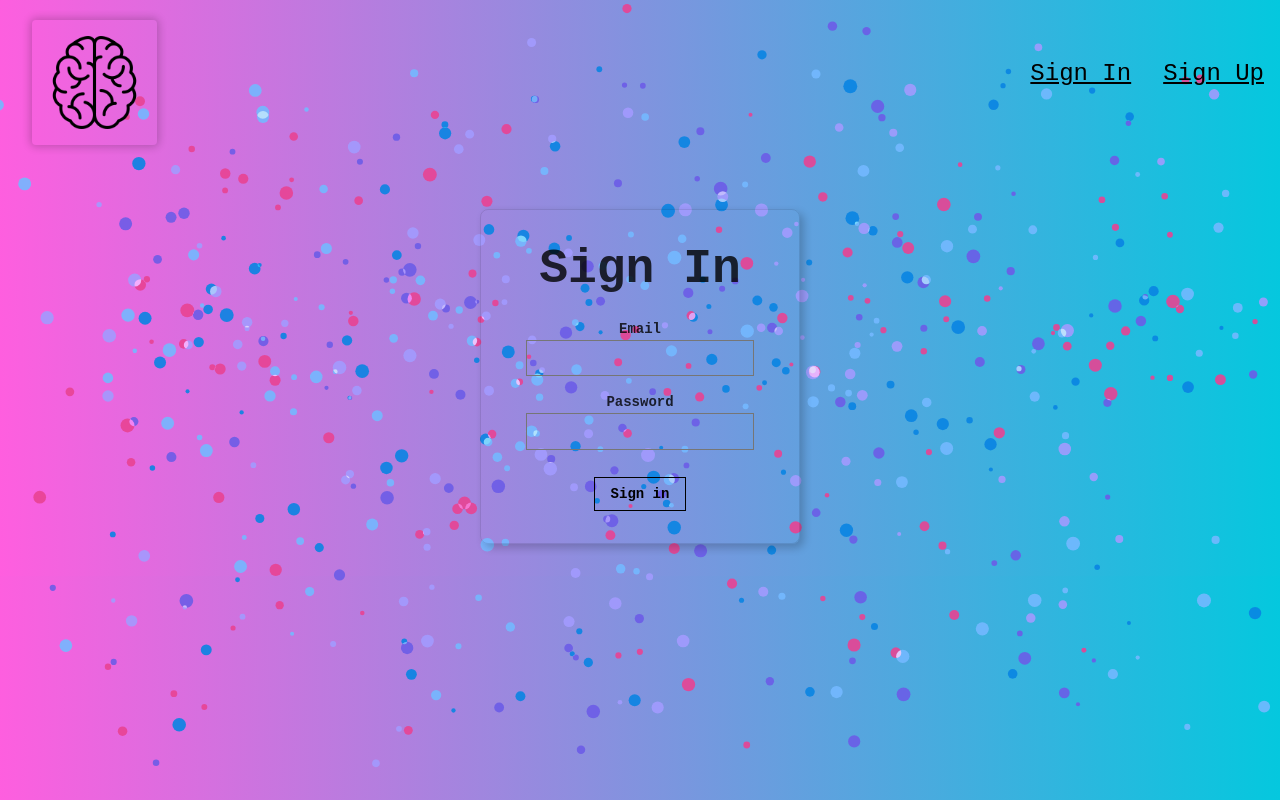
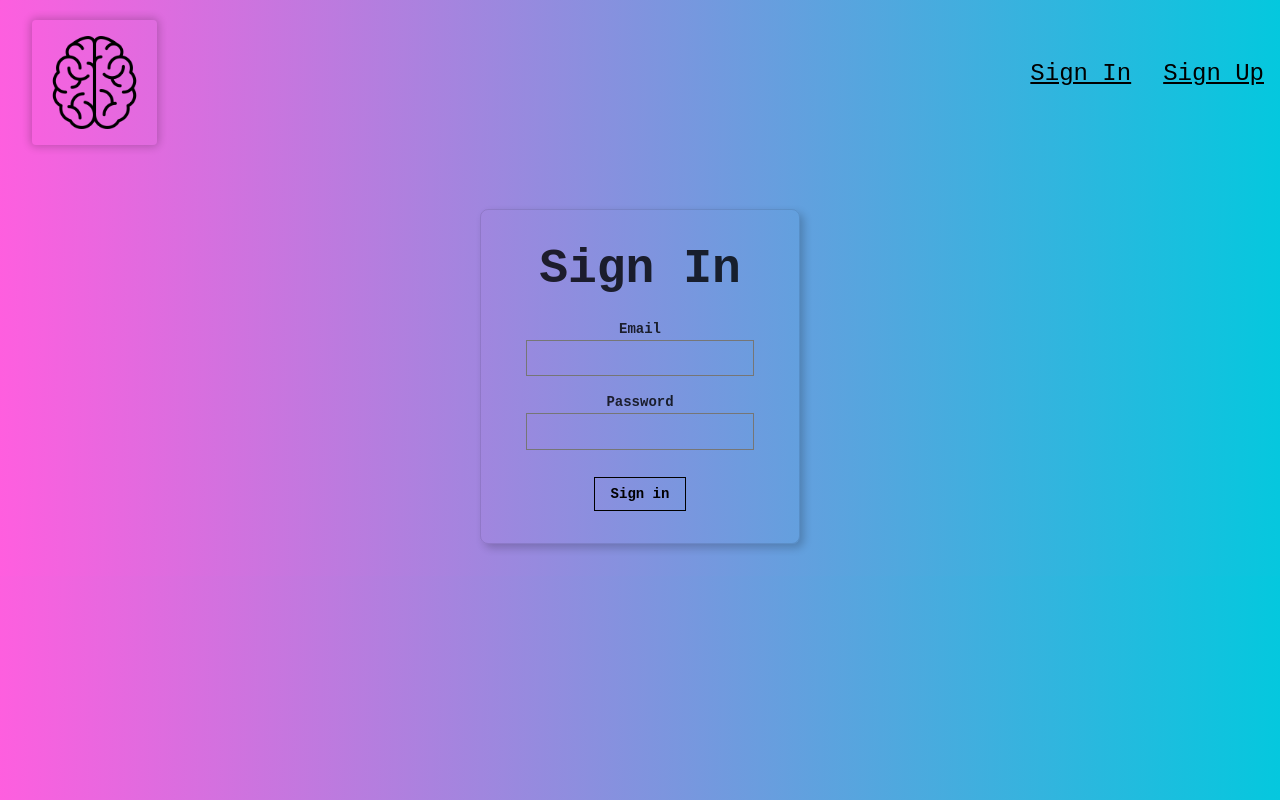
Before and after one commit to Husameldeen/Smart-brain-frontend, a React (Create React App) app: page / in a window 1280 px wide. Built offline with nearby package versions, Linux system fonts and the light colour scheme.

Commit message:
comment particles

```diff
--- a/src/App.js
+++ b/src/App.js
@@ -1,6 +1,5 @@
 import {Component} from 'react';
 import './App.css';
-//import Clarifai from 'clarifai';
 import SignIn from './components/SignIn/SignIn';
 import SignUp from './components/SignUp/SignUp';
 import Nav from './components/nav/Nav';
@@ -8,7 +7,7 @@ import Logo from './components/Logo/Logo';
 import ImageLinkForm from './components/ImageLinkForm/ImageLinkForm';
 import Rank from './components/Rank/Rank';
 import FaceRecognition from './components/FaceRecognition/FaceRecognition';
-import Particles from './components/Particles/Particles';
+//import Particles from './components/Particles/Particles';
 
 const initialState = {
   input: '',
@@ -146,7 +145,7 @@ class App extends Component {
             : <SignUp loadUser={this.loadUser} onRouteChange={this.onRouteChange} />
             )
         }
-        <Particles />
+        {/* <Particles /> */}
       </div>
     );
   }
```
